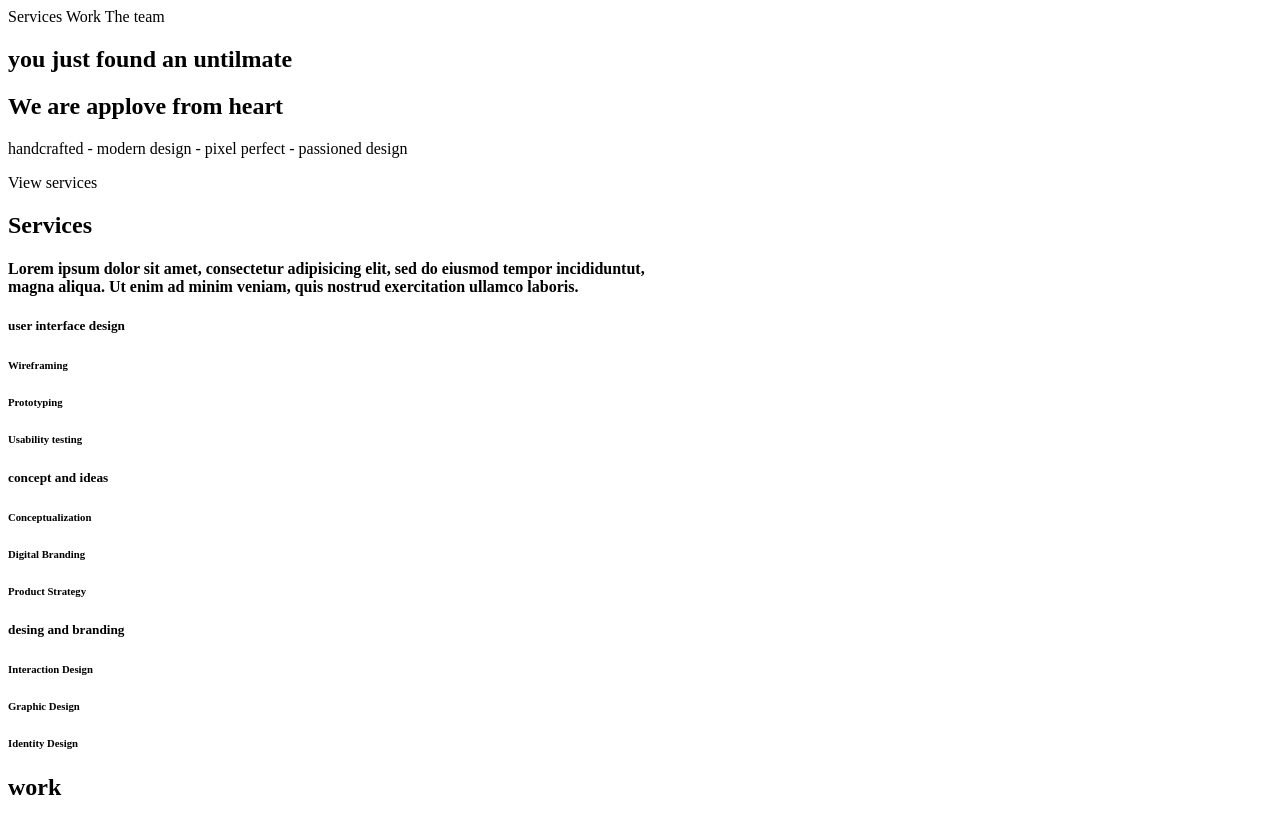
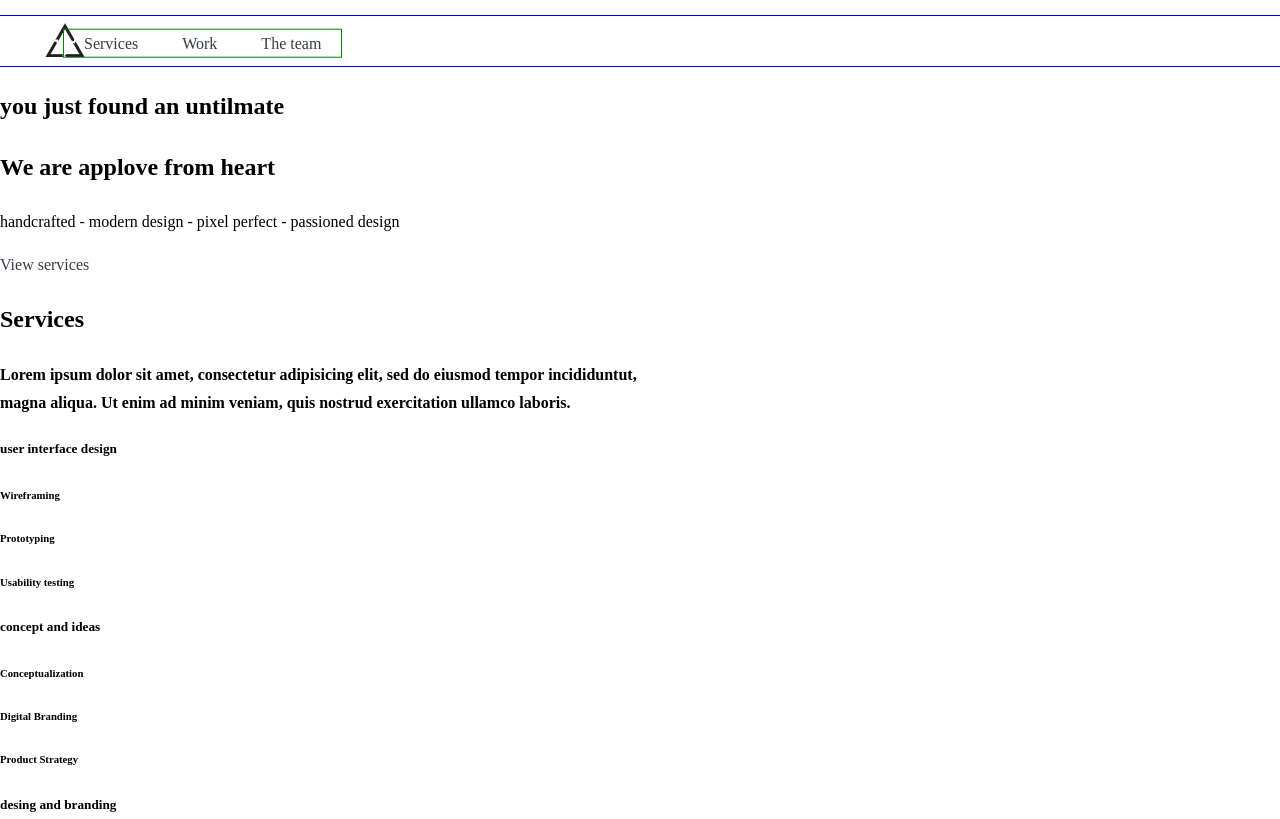
Before and after one commit to carlacentenor/app-love, a plain HTML site: page index.html in a window 1280 px wide. Shown: the top 819 px of the page. Drawn offline with Linux system fonts and the light colour scheme.

Commit message:
agregando estilos al header

```diff
--- a/css/main.css
+++ b/css/main.css
@@ -70,3 +70,24 @@ a:hover {
 }
 
 /*ESCRIBE TU CÓDIGO DESDE AQUÍ*/
+
+header{
+  outline: 1px solid blue;
+  height: 50px;
+  background-color: #ffffff;
+position: relative;
+}
+.menu{
+  outline: 1px solid green;
+  transform: translateY(50%);
+  position: absolute;
+  margin-left: 5%
+}
+
+.menu a {
+  padding: 20px;
+}
+
+.logo {
+  width: 50px;
+}
--- a/index.html
+++ b/index.html
@@ -4,15 +4,19 @@
     <meta charset="UTF-8">
     <meta name="viewport" content="width=device-width, initial-scale=1.0">
     <meta http-equiv="X-UA-Compatible" content="ie=edge">
+<link rel="stylesheet" href="css/main.css">
     <title>AppLove</title>
   </head>
   <body>
     <header>
-      <div>
+      <div class="menu">
         <a>Services</a>
         <a>Work</a>
         <a>The team</a>
       </div>
+      <figure >
+        <img class="logo" src="assets/images/logo.png" alt="">
+      </figure>
     </header>
     <section>
       <div>
```
